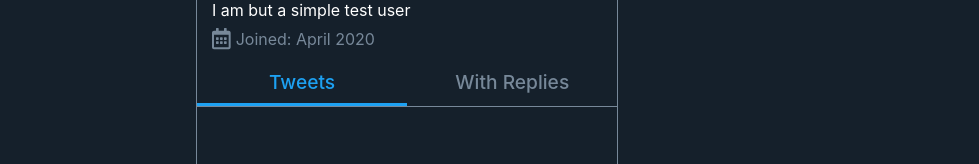
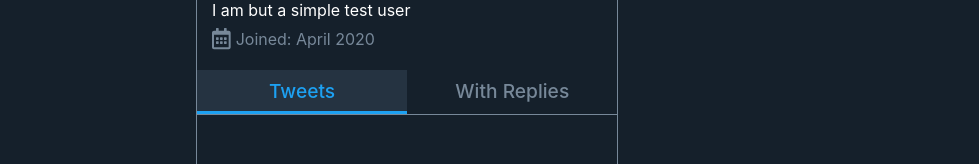
Before and after one commit to jadk97/tweeter-2.0, a React (Create React App) app: page /JohnDoe in a window 1280 px wide. In both pictures the pointer is over the link "Tweets". Shown: the part 512-676 px from the top of the page, without its empty margins (188-1167 px from the left). Built offline with nearby package versions, Linux system fonts and the light colour scheme.

Commit message:
tweaked the styling in the HorizontalNavBar component some more

```diff
--- a/src/components/HorizontalNavBar.css
+++ b/src/components/HorizontalNavBar.css
@@ -15,9 +15,14 @@
   align-items: center;
   height: 100%;
   width: 100%;
+  padding-top: 2%;
   padding-bottom: 2%;
 }
 
+.horizontal-navbar a:hover{
+  background-color: #253341;
+  transition: all 0.2s;
+}
 
 
 .horizontal-navbar a.__selected{
```
